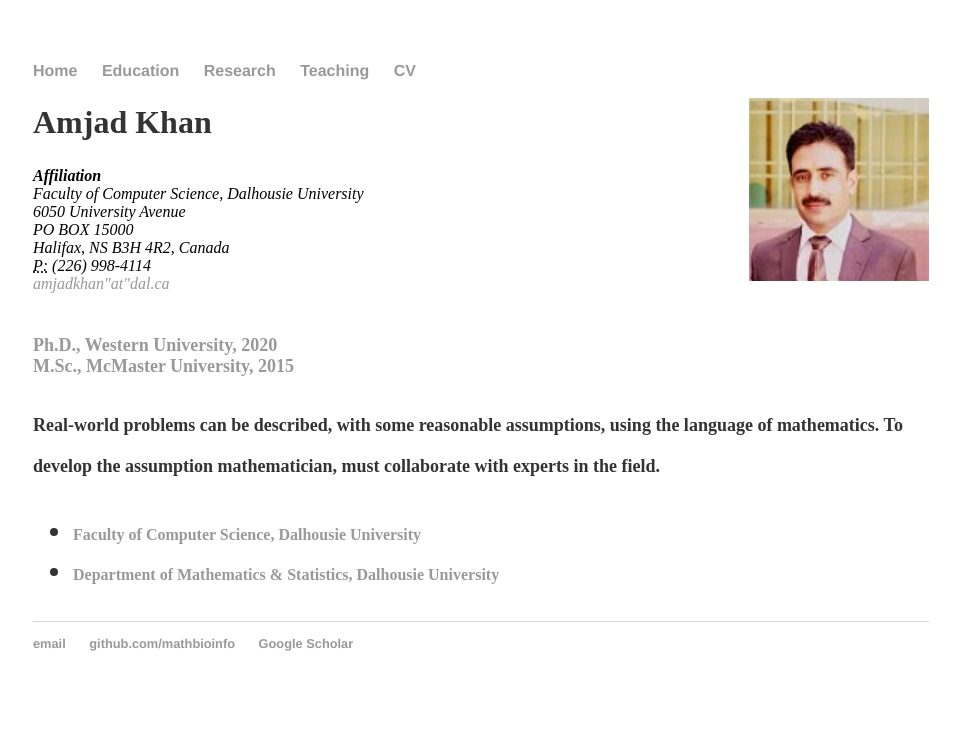
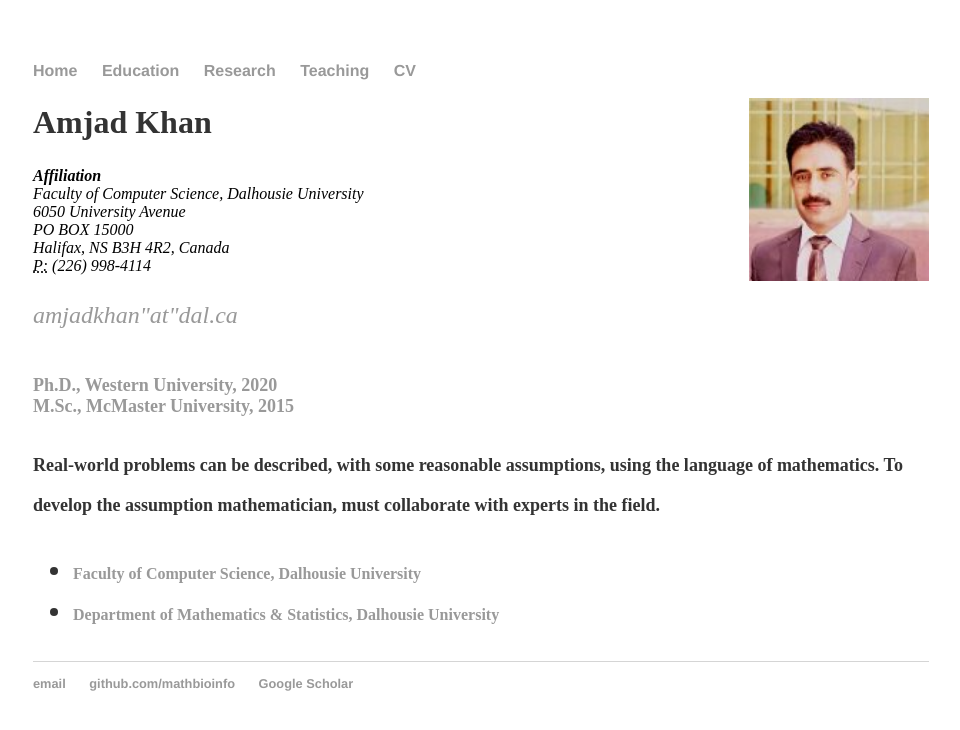
Before and after one commit to MathBioInfo/amjadkhan, a Jekyll site: the page index.html, which Jekyll copies as it is, in a window 1280 px wide. Shown: the top 730 px of the page, without its empty margins (159-1119 px from the left). Built offline with Jekyll 4.4.1, drawn with Linux system fonts in a browser that asks for light colours.

Commit message:
Update index.html

```diff
--- a/index.html
+++ b/index.html
@@ -27,7 +27,7 @@
           		PO BOX 15000 <br>
 			Halifax, NS B3H 4R2, Canada<br>
 			<abbr title="phone">P:</abbr> (226) 998-4114<br>
-			<span class="obfuscate"><a href="mailto:amjadkhan@dal.ca">amjadkhan"at"dal.ca</span></p>
+			<span class="obfuscate"><p><a href="mailto:amjadkhan@dal.ca">amjadkhan"at"dal.ca</span></p>
 			</address>
 			<br><strong> <font size="4"> Ph.D., Western University, 2020
 
```
